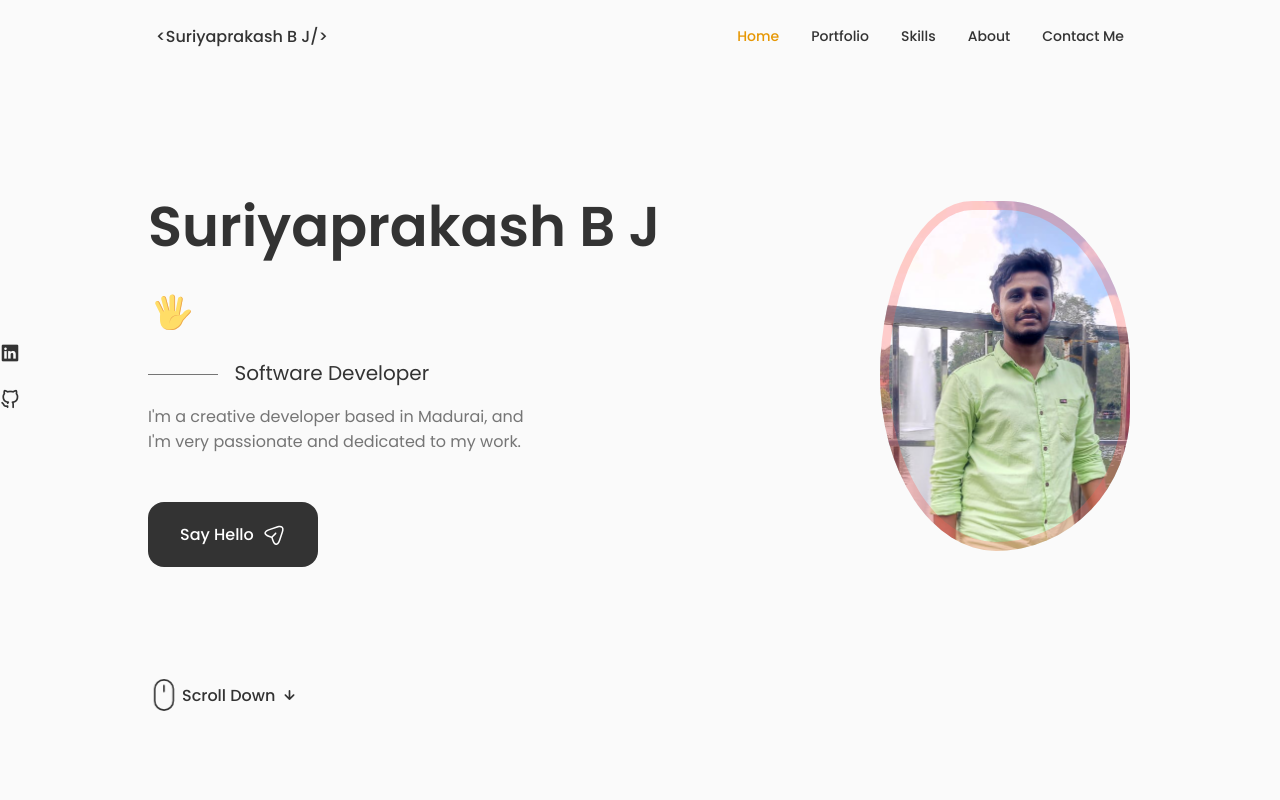
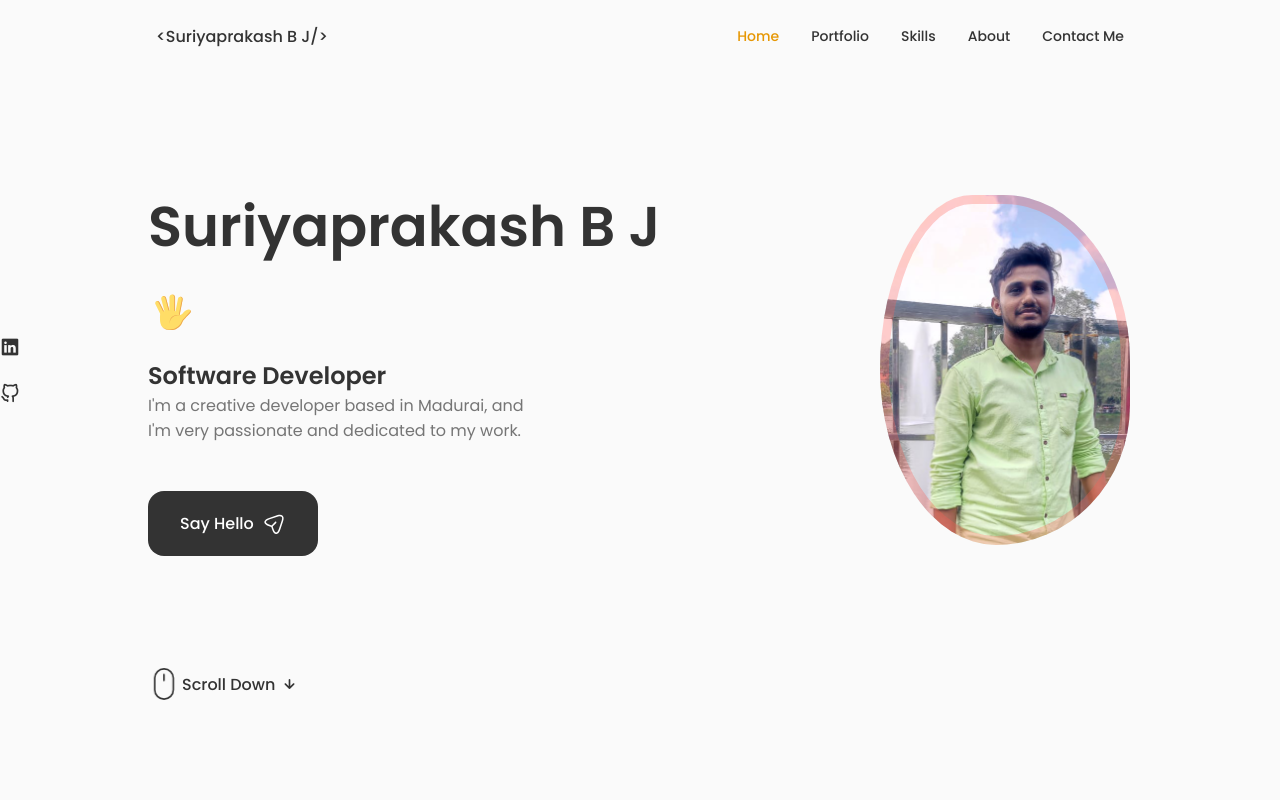
Before and after one commit to Suriya6420/Suriya-Portofolio-Using-Reactjs, a React (Vite) app: page / in a window 1280 px wide. Shown: the top 800 px of the page. Built offline with nearby package versions, Linux system fonts and the light colour scheme.

Commit message:
Update Data.jsx

```diff
--- a/components/home/Data.jsx
+++ b/components/home/Data.jsx
@@ -55,7 +55,7 @@ const Data = () => {
                   ></path>
         </svg>
         </h1>
-        <h3 className="home__subtitle">Software Developer</h3>
+        <h2>Software Developer</h2>
         <p className="home__description">I'm a creative developer based in Madurai, and I'm very passionate and dedicated to my work.</p>
 
         <a href="#contact" className="button button--flex">
```
